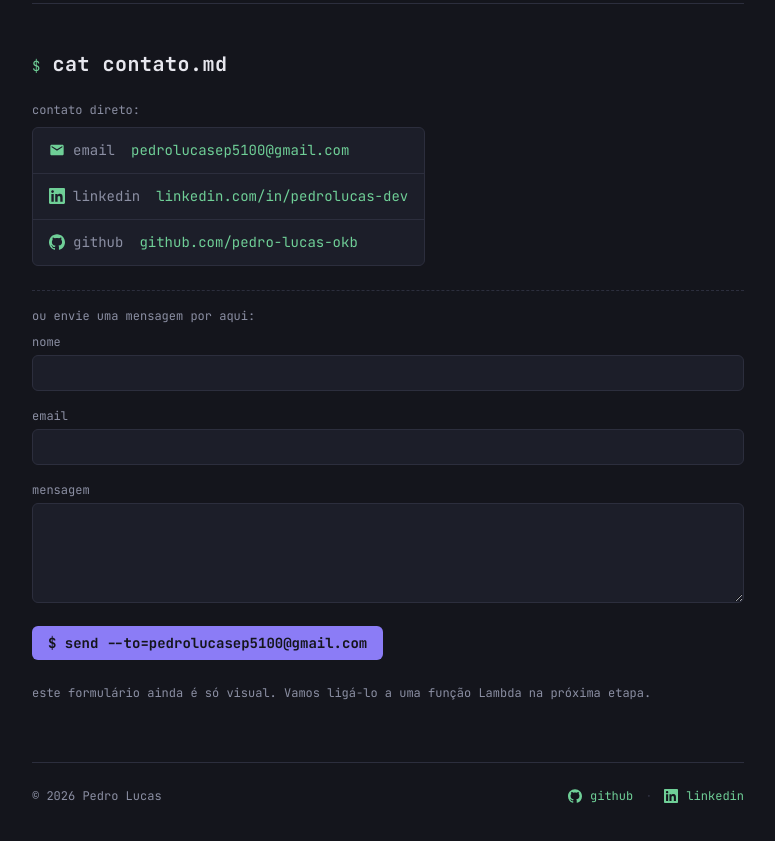
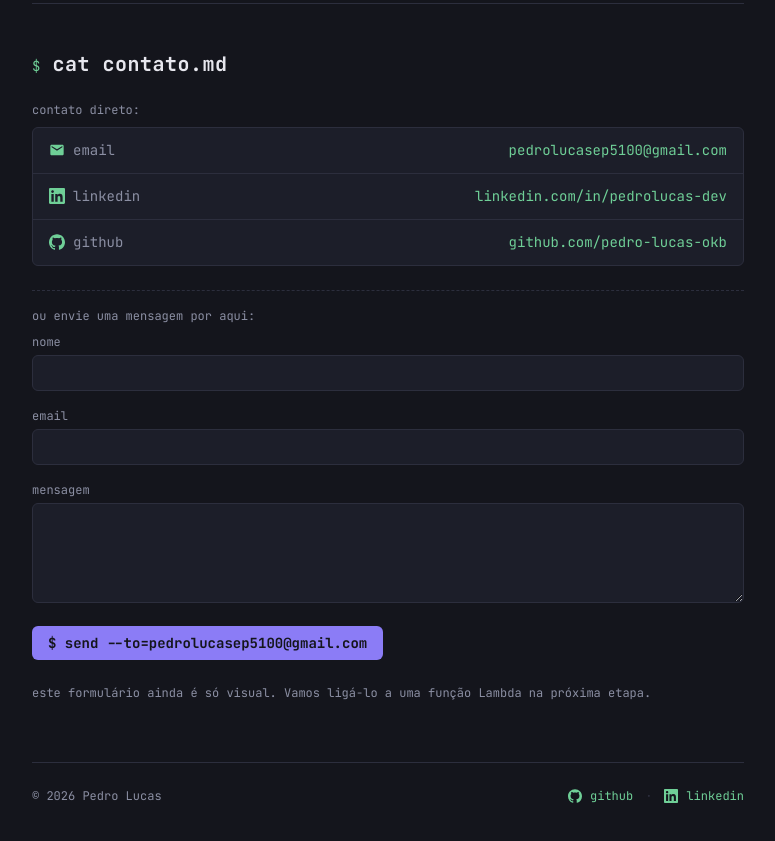
Before and after one commit to Pedro-Lucas-OKB/meu-portfolio, a React (Vite) app in the folder site/: page / in a window 1280 px wide. Shown: the part 3120-3961 px from the top of the page, without its empty margins (252-1027 px from the left). Built offline with nearby package versions, Linux system fonts and the light colour scheme.

Commit message:
style(contato): alinha os links à direita nas linhas de contato

```diff
--- a/site/src/components/ContactForm/ContactForm.module.css
+++ b/site/src/components/ContactForm/ContactForm.module.css
@@ -29,8 +29,6 @@
 }
 
 .contacts {
-  width: fit-content;
-  max-width: 100%;
   border: 1px solid var(--border);
   border-radius: var(--radius);
   overflow: hidden;
@@ -39,19 +37,20 @@
 
 .contactRow {
   display: grid;
-  grid-template-columns: max-content auto;
+  grid-template-columns: max-content 1fr;
   column-gap: var(--space-4);
+  align-items: center;
   padding: var(--space-3) var(--space-4);
   border-bottom: 1px solid var(--border);
   font-size: var(--text-sm);
 }
 
-.contactRow a {
-  overflow-wrap: anywhere;
+.contactRow:last-child {
+  border-bottom: none;
 }
 
-.contactRow:last-child {
-  border-bottom: none;
+.contactRow a {
+  justify-self: end;
 }
 
 .contactLabel {
```
